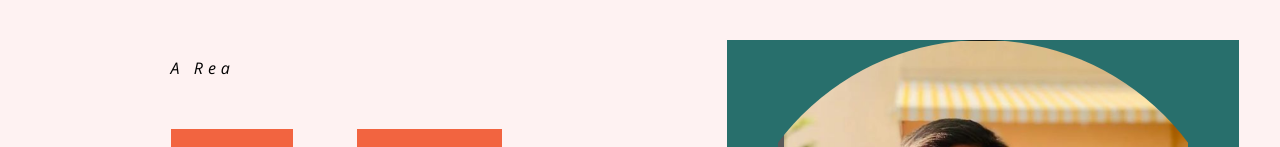
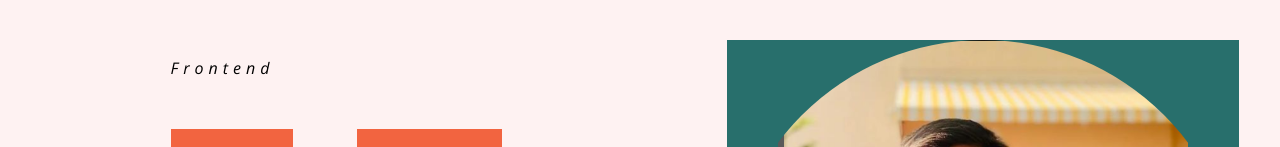
Before and after one commit to ahsanalikhan13/My-Portfolio-App-ReactJS, a React (Vite) app: page / in a window 1280 px wide. Shown: the part 268-415 px from the top of the page. Built offline with nearby package versions, Linux system fonts and the light colour scheme.

Commit message:
Feb27 commit

```diff
--- a/src/components/Home.jsx
+++ b/src/components/Home.jsx
@@ -59,7 +59,7 @@ const Home = () => {
 
             <Typewriter
             options={{
-              strings: ["A React Developer", "JavaScript Developer", "Scrum Master"],
+              strings: ["Frontend Developer", "JavaScript Developer", "ReactJS"],
               autoStart: true,
               loop: true,
               cursor: null,
```
